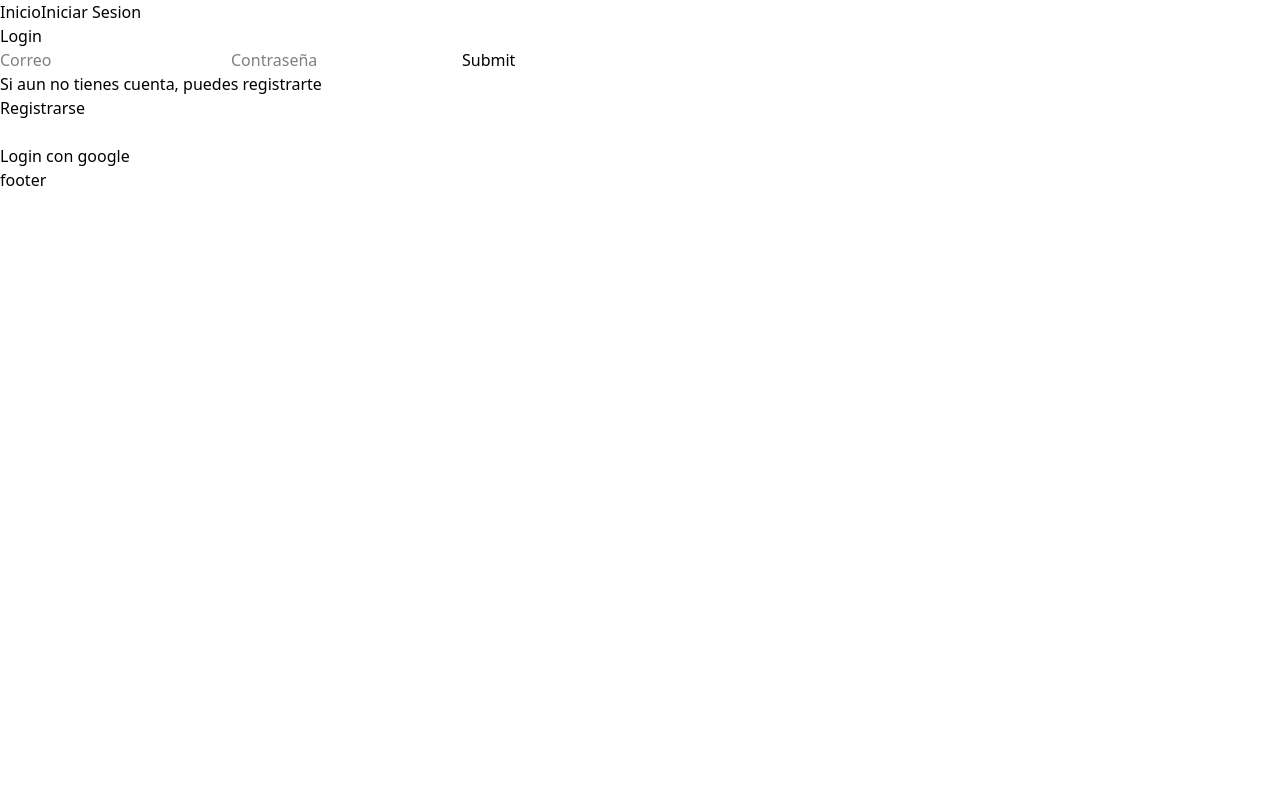
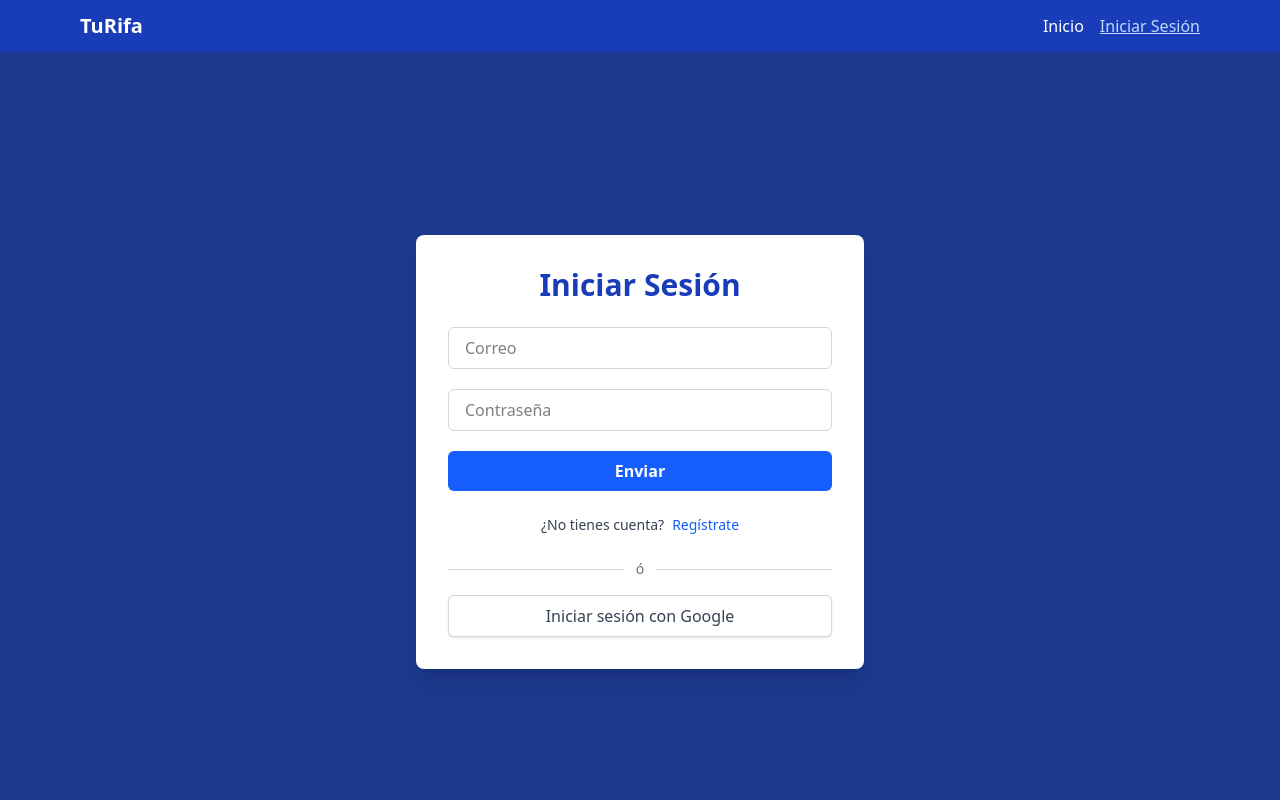
Before and after one commit to DavidGarzonDev/TuRifa, a React (Vite) app in the folder client/: page /login in a window 1280 px wide. Shown: the top 800 px of the page. Built offline with nearby package versions, Linux system fonts and the light colour scheme; no server answers.

Commit message:
Añadiendo el css a las paginas

```diff
--- a/client/src/components/login/LoginComponent.jsx
+++ b/client/src/components/login/LoginComponent.jsx
@@ -12,23 +12,42 @@ const LoginComponent = () => {
   };
 
   return (
-    <>
-      <h2>Login</h2>
-      <form onSubmit={handleSubmit(onSumit)}>
+    <form onSubmit={handleSubmit(onSumit)} className="space-y-5">
+      <div>
         <input
           placeholder="Correo"
+          type="email"
           {...register("email", { required: true })}
+          className="w-full px-4 py-2 border border-gray-300 rounded-md focus:outline-none focus:ring-2 focus:ring-blue-500"
         />
-        {errors.email && <span>El correo es requerido</span>}
+        {errors.email && (
+          <span className="text-red-600 text-sm mt-1 block">
+            El correo es requerido
+          </span>
+        )}
+      </div>
+
+      <div>
         <input
           placeholder="Contraseña"
+          type="password"
           {...register("password", { required: true })}
+          className="w-full px-4 py-2 border border-gray-300 rounded-md focus:outline-none focus:ring-2 focus:ring-blue-500"
         />
-        {errors.password && <span>La contraseña es requerida</span>}
-        <input type="submit" />
-      </form>
-      <div></div>
-    </>
+        {errors.password && (
+          <span className="text-red-600 text-sm mt-1 block">
+            La contraseña es requerida
+          </span>
+        )}
+      </div>
+
+      <button
+        type="submit"
+        className="w-full bg-blue-600 text-white font-semibold py-2 px-4 rounded-md hover:bg-blue-500 transform hover:scale-105 transition duration-300"
+      >
+        Enviar
+      </button>
+    </form>
   );
 };
 
--- a/client/src/components/loginwhitgoogle/LoginWhitGoogleComponent.jsx
+++ b/client/src/components/loginwhitgoogle/LoginWhitGoogleComponent.jsx
@@ -3,12 +3,10 @@ import useAuthStore from "../../store/auth-store/use-auth-store";
 import { useNavigate } from "react-router";
 import { useCallback, useState } from "react";
 
-
 const LoginWhitGoogleComponent = () => {
   const { loginGoogleWithPopup } = useAuthStore();
   const navigate = useNavigate();
   const [errorMessage, setErrorMessage] = useState(null);
-
 
   const haldleLogin = useCallback(async () => {
     setErrorMessage(null);
@@ -18,22 +16,26 @@ const LoginWhitGoogleComponent = () => {
       navigate("/");
     } catch (error) {
       console.log(error);
-      setErrorMessage(error.message || 'No se encontro al usuario');
+      setErrorMessage(error.message || "No se encontró al usuario");
       navigate("/login");
     }
   }, [loginGoogleWithPopup, navigate]);
 
   return (
-    <>
+    <div className="w-full">
       <button
         type="button"
         title="Iniciar sesión con Google"
         onClick={haldleLogin}
+        className="w-full bg-white text-gray-700 border border-gray-300 font-medium py-2 px-4 rounded-md hover:bg-gray-100 hover:scale-105 transition duration-300 shadow-sm"
       >
-        Login con google
+        Iniciar sesión con Google
       </button>
-      {errorMessage && <p>{errorMessage}</p>}
-    </>
+
+      {errorMessage && (
+        <p className="mt-2 text-sm text-red-600 text-center">{errorMessage}</p>
+      )}
+    </div>
   );
 };
 
--- a/client/src/components/register/RegisterComponent.jsx
+++ b/client/src/components/register/RegisterComponent.jsx
@@ -12,27 +12,56 @@ const RegisterComponent = () => {
   };
 
   return (
-    <>
-      <h2>Registrar</h2>
-      <form onSubmit={handleSubmit(onSumit)}>
+    <form onSubmit={handleSubmit(onSumit)} className="space-y-5">
+      <div>
         <input
+          type="text"
           placeholder="Nombre"
           {...register("name", { required: true })}
-        ></input>
-        {errors.name && <span>El nombre es requerido</span>}
+          className="w-full px-4 py-2 border border-gray-300 rounded-md focus:outline-none focus:ring-2 focus:ring-blue-500"
+        />
+        {errors.name && (
+          <span className="text-red-600 text-sm mt-1 block">
+            El nombre es requerido
+          </span>
+        )}
+      </div>
+
+      <div>
         <input
+          type="email"
           placeholder="Correo"
           {...register("email", { required: true })}
+          className="w-full px-4 py-2 border border-gray-300 rounded-md focus:outline-none focus:ring-2 focus:ring-blue-500"
         />
-        {errors.email && <span>El correo es requerido</span>}
+        {errors.email && (
+          <span className="text-red-600 text-sm mt-1 block">
+            El correo es requerido
+          </span>
+        )}
+      </div>
+
+      <div>
         <input
-          placeholder="Password"
+          type="password"
+          placeholder="Contraseña"
           {...register("password", { required: true })}
+          className="w-full px-4 py-2 border border-gray-300 rounded-md focus:outline-none focus:ring-2 focus:ring-blue-500"
         />
-        {errors.password && <span>La contraseña es requerida</span>}
-        <input type="submit" />
-      </form>
-    </>
+        {errors.password && (
+          <span className="text-red-600 text-sm mt-1 block">
+            La contraseña es requerida
+          </span>
+        )}
+      </div>
+
+      <button
+        type="submit"
+        className="w-full bg-blue-600 text-white font-semibold py-2 px-4 rounded-md hover:bg-blue-500 transform hover:scale-105 transition duration-300"
+      >
+        Registrarse
+      </button>
+    </form>
   );
 };
 
--- a/client/src/layout/Layout.jsx
+++ b/client/src/layout/Layout.jsx
@@ -8,7 +8,6 @@ const Layout = ({children}) => {
     <Header />
     <main className="layout-content">{children}</main>
     <Footer />
-
   </div>
   )
 }
--- a/client/src/layout/footer/Footer.jsx
+++ b/client/src/layout/footer/Footer.jsx
@@ -1,13 +1,13 @@
-import { Link } from "react-router"
+import { Link } from "react-router-dom";
 
 const Footer = () => {
   return (
-    <footer>
-        <ul>
-            <Link to="/">footer</Link>
-        </ul>
+    <footer className="bg-blue-800 text-white py-4 mt-12">
+      <div className="max-w-8xl mx-auto px-4 flex flex-col md:flex-row items-center justify-between">
+        <p className="text-sm text-center md:text-left">&copy; {new Date().getFullYear()} TuRifa. Todos los derechos reservados.</p>
+      </div>
     </footer>
-  )
-}
+  );
+};
 
-export default Footer
+export default Footer;
--- a/client/src/layout/header/Header.jsx
+++ b/client/src/layout/header/Header.jsx
@@ -1,40 +1,65 @@
-import { NavLink } from "react-router";
+import { NavLink } from "react-router-dom";
 import useAuthStore from "../../store/auth-store/use-auth-store";
-import { useNavigate } from "react-router";
+import { useNavigate } from "react-router-dom";
 import { useCallback } from "react";
-
 
 const Header = () => {
   const { useLooged, logout } = useAuthStore();
-
   const navigate = useNavigate();
 
   const haldleLogin = useCallback(() => {
     logout()
       .then(() => navigate("/login"))
       .catch((error) => {
-        console.error("No se pudo cerrar sesion", error);
+        console.error("No se pudo cerrar sesión", error);
       });
   }, [logout, navigate]);
 
+  return (
+    <header className="bg-blue-800 text-white shadow-md">
+      <nav className="max-w-6xl mx-auto px-4 py-3 flex justify-between items-center">
+        <h1 className="text-xl font-bold">
+          <NavLink to="/" end className="hover:text-blue-300">
+            TuRifa
+          </NavLink>
+        </h1>
 
-
-  return (
-    <header>
-      <nav>
-        <NavLink to="/" end>
+        <div className="space-x-4">
+          <NavLink
+            to="/"
+            end
+            className={({ isActive }) =>
+              `hover:text-blue-300 transition ${
+                isActive ? "underline text-blue-200" : ""
+              }`
+            }
+          >
             Inicio
           </NavLink>
 
           {!useLooged ? (
-          <NavLink to="/login" end>
-            Iniciar Sesion
+            <NavLink
+              to="/login"
+              end
+              className={({ isActive }) =>
+                `hover:text-blue-300 transition ${
+                  isActive ? "underline text-blue-200" : ""
+                }`
+              }
+            >
+              Iniciar Sesión
             </NavLink>
           ) : (
-          <button type="button" title="Cerrar sesion" onClick={haldleLogin}>
-            Cerrar Sesion
+            <button
+              type="button"
+              title="Cerrar sesión"
+              onClick={haldleLogin}
+              className="bg-blue-600 hover:bg-blue-700 text-white px-4 py-2 rounded-md transition duration-300"
+            >
+              Cerrar Sesión
             </button>
           )}
+        </div>
       </nav>
     </header>
   );
--- a/client/src/pages/home/Home.jsx
+++ b/client/src/pages/home/Home.jsx
@@ -1,15 +1,24 @@
-
 import React from 'react';
 import useAuthStore from "../../store/auth-store/use-auth-store";
 
 const Home = () => {
+  const { useLooged } = useAuthStore();
 
-  const {useLooged } = useAuthStore();
-
-
-  return <>
-    <h1>Home {useLooged ? useLooged.displayName : ""}</h1>
-  </>;
+  return (
+    <div className="min-h-screen bg-blue-900 text-white flex flex-col items-center justify-center">
+      <div className="text-center">
+        <h1 className="text-4xl font-bold mb-4">
+          Bienvenido {useLooged ? useLooged.displayName : ""}
+        </h1>
+        <p className="text-blue-200 mb-6">
+          Gestiona tus rifas o crea una nueva para comenzar.
+        </p>
+        <button className="bg-blue-500 hover:bg-blue-600 text-white font-semibold py-2 px-6 rounded-lg shadow-md transition duration-300">
+          Crear Rifa
+        </button>
+      </div>
+    </div>
+  );
 };
 
 export default Home;
--- a/client/src/pages/login/Login.jsx
+++ b/client/src/pages/login/Login.jsx
@@ -1,4 +1,3 @@
-
 import React, { useState } from "react";
 import LoginComponent from "../../components/login/LoginComponent";
 import RegisterComponent from "../../components/register/RegisterComponent";
@@ -7,22 +6,51 @@ import useAuthStore from "../../store/auth-store/use-auth-store";
 import { useNavigate } from "react-router";
 
 const Login = () => {
-
-  const { useLooged } = useAuthStore()
-  const navigete = useNavigate()
-
+  const { useLooged } = useAuthStore();
+  const navigate = useNavigate();
   const [registerVal, setRegisterVal] = useState(false);
 
+  if (useLooged) {
+    navigate("/");
+    return null;
+  }
+
   return (
-    <>
-      {!useLooged ? <div>{!registerVal ? (<LoginComponent/>) : (<RegisterComponent/>)}
-      <div>
-        {!registerVal ? <p>Si aun no tienes cuenta, puedes registrarte</p> : <p>Si ya tienes una cuenta puedes iniciar sesion</p>}
-        {!registerVal ? <button onClick={() => setRegisterVal(true)}>Registrarse</button> : <button onClick={()=> setRegisterVal(false)} >Logearse</button>}
+    <div className="min-h-screen flex items-center justify-center bg-blue-900 px-4 py-12">
+      <div className="w-full max-w-md bg-white rounded-lg shadow-xl p-8">
+        <h2 className="text-3xl font-bold text-center text-blue-800 mb-6">
+          {registerVal ? "Crear Cuenta" : "Iniciar Sesión"}
+        </h2>
+
+        {/* Formulario dinámico */}
+        <div className="mb-6">
+          {registerVal ? <RegisterComponent /> : <LoginComponent />}
+        </div>
+
+        {/* Alternar entre login y registro */}
+        <div className="text-center mb-6">
+          <p className="text-sm text-gray-700">
+            {registerVal ? "¿Ya tienes cuenta?" : "¿No tienes cuenta?"}
+            <button
+              onClick={() => setRegisterVal(!registerVal)}
+              className="ml-2 text-blue-600 hover:text-blue-400 hover:scale-105 transition font-medium"
+            >
+              {registerVal ? "Inicia sesión" : "Regístrate"}
+            </button>
+          </p>
+        </div>
+
+        {/* Separador visual */}
+        <div className="flex items-center justify-center mb-4">
+          <hr className="flex-grow border-gray-300" />
+          <span className="px-3 text-gray-500 text-sm">ó</span>
+          <hr className="flex-grow border-gray-300" />
+        </div>
+
+        {/* Login con Google */}
+        <LoginWhitGoogleComponent />
       </div>
-      <br />
-      <LoginWhitGoogleComponent/></div> : navigete("/")}
-    </>
+    </div>
   );
 };
 
--- a/client/src/store/auth-store/use-auth-store.js
+++ b/client/src/store/auth-store/use-auth-store.js
@@ -21,6 +21,7 @@ const useAuthStore = create((set, get) => {
       set({ useLooged: user, isLoading: false, isSessionValid: true });
       return res.data;
     } catch (error) {
+      console.log(error);
       set({ useLooged: null, isLoading: false, isSessionValid: false });
     }
   };
```
Lines whose indentation alone changed are shown as unchanged.
